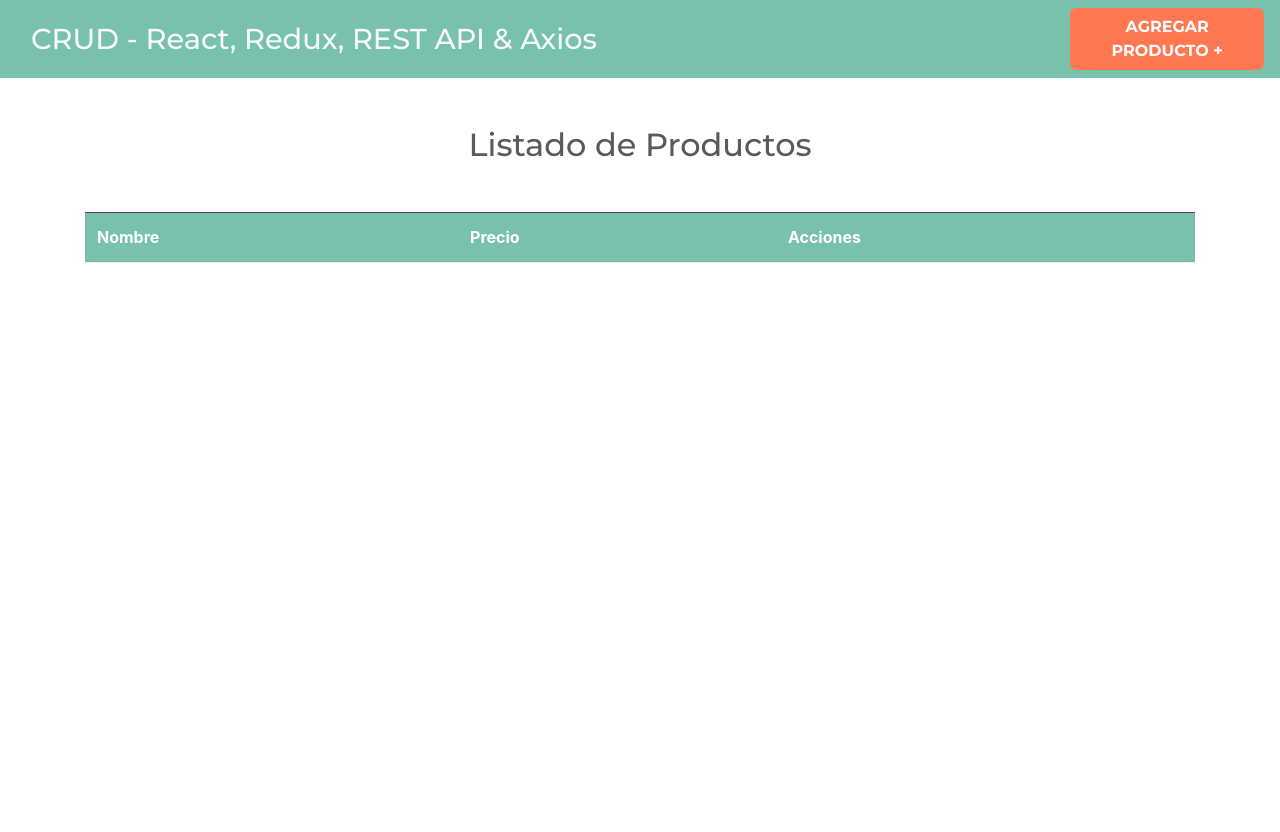
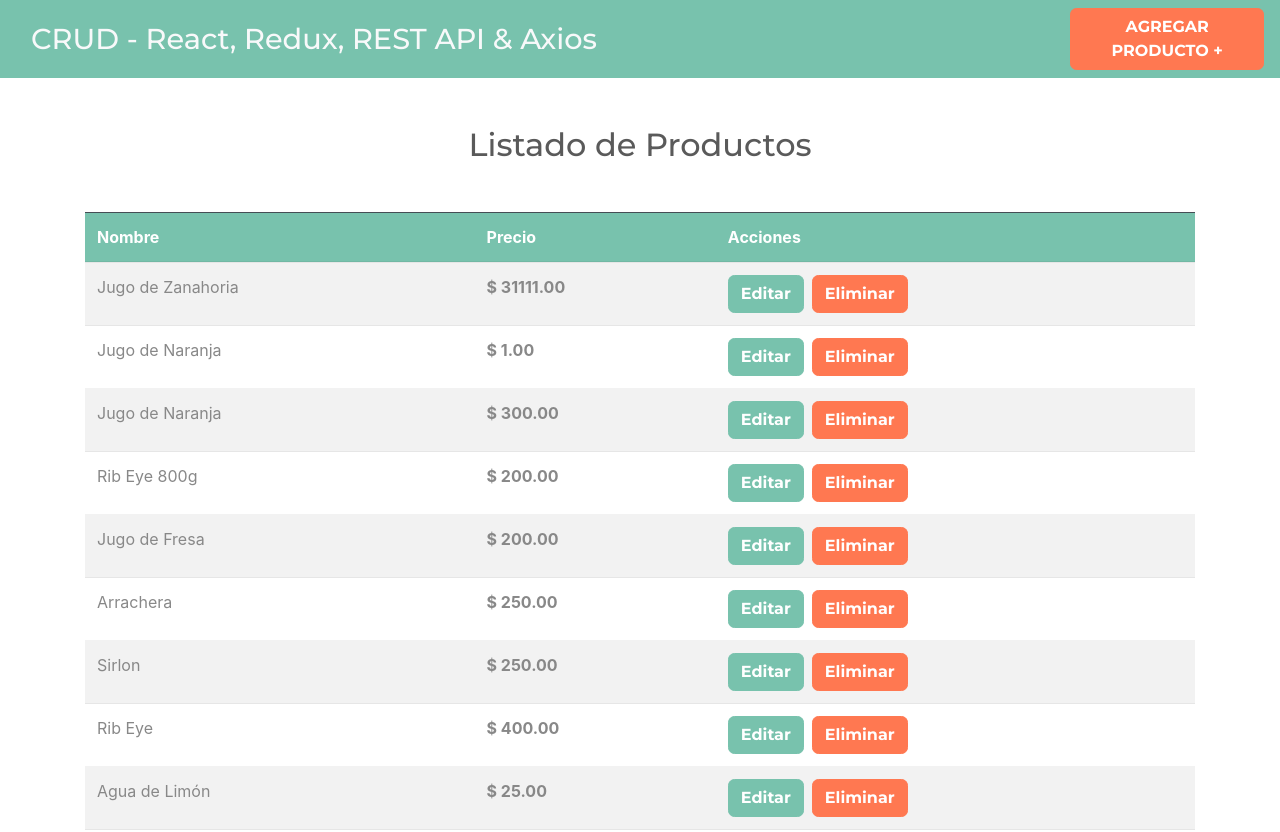
Before and after one commit to emman-martinez/React-Redux, a React (Create React App) app in the folder crud_redux/: page / in a window 1280 px wide. Shown: the top 832 px of the page. Before the commit the page ends 800 px from the top, so only its background shows below. Built offline with nearby package versions, Linux system fonts and the light colour scheme; data requests are answered from the project's data file.

Commit message:
Obteniendo los Productos en el State, Mostrando Productos en la Interfaz, Mostrando errores y spinner de carga

```diff
--- a/crud_redux/src/actions/productosAction.js
+++ b/crud_redux/src/actions/productosAction.js
@@ -66,6 +66,16 @@ const agregarProductoError = (estado) => ({
 export function obtenerProductosAction() {
     return async (dispatch) => {
         dispatch(descargaProductos());
+
+        try {
+            const respuesta = await clienteAxios.get('/productos');
+            // console.log(respuesta.data);
+            dispatch(descargaProductosExitosa(respuesta.data));
+        } catch (error) {
+            console.log(error);
+            dispatch(descargaProductosError());
+        }
+
     }
 }
 
@@ -73,3 +83,13 @@ const descargaProductos = () => ({
     type: COMENZAR_DESCARGA_PRODUCTOS,
     payload: true
 });
+
+const descargaProductosExitosa = (productos) => ({
+    type: DESCARGA_PRODUCTOS_EXITO,
+    payload: productos
+});
+
+const descargaProductosError = () => ({
+    type: DESCARGA_PRODUCTOS_ERROR,
+    payload: true
+})
--- /dev/null
+++ b/crud_redux/src/components/Producto.js
@@ -0,0 +1,31 @@
+import React from 'react';
+import { Link } from 'react-router-dom';
+
+const Producto = (props) => {
+
+    const { producto } = props;
+    const { nombre, precio, id } = producto;
+
+    return (
+        <tr>
+            <td>{nombre}</td>
+            <td><span className="font-weight-bold">$ {precio}.00</span></td>
+            <td className="acciones">
+                <Link
+                    to={`/productos/editar/${id}`}
+                    className="btn btn-primary mr-2"
+                >
+                    Editar
+                </Link>
+                <button
+                    type="button"
+                    className="btn btn-danger"
+                >
+                    Eliminar
+                </button>
+            </td>
+        </tr>
+    );
+}
+
+export default Producto;
--- a/crud_redux/src/components/Productos.js
+++ b/crud_redux/src/components/Productos.js
@@ -3,6 +3,9 @@ import React, { Fragment, useEffect } from 'react';
 // Redux
 import { useSelector, useDispatch } from 'react-redux';
 import { obtenerProductosAction } from './../actions/productosAction';
+
+import Producto from './Producto';
+import SpinCube from './../spinkit/SpinCube';
 
 const Productos = () => {
 
@@ -19,9 +22,21 @@ const Productos = () => {
 
     }, []);
 
+    // Obtener el State
+    const productos = useSelector( state => state.productos.productos);
+   // console.log(productos);
+   const error = useSelector( state => state.productos.error );
+   // console.log(error);
+   const cargando = useSelector( state => state.productos.loading );
+   console.log(cargando);
+
     return (
         <Fragment>
             <h2 className="text-center my-5">Listado de Productos</h2>
+
+            { error ? <p className="font-weight-bold alert alert-danger text-center">Hubo un error</p>  : null }
+            { cargando ? <SpinCube/> : null }
+
             <table className="table table-striped">
                 <thead className="bg-primary table-dark">
                     <tr>
@@ -31,7 +46,18 @@ const Productos = () => {
                     </tr>
                 </thead>
                 <tbody>
-
+                    { productos.length === 0 ? 'No hay productos' : (
+                            productos.map(producto => {
+                                    return(
+                                        <Producto
+                                            key={producto.id}
+                                            producto={producto}
+                                        />
+                                    );
+                                }
+                            )
+                        )
+                    }
                 </tbody>
             </table>
         </Fragment>
--- a/crud_redux/src/reducers/productosReducer.js
+++ b/crud_redux/src/reducers/productosReducer.js
@@ -29,11 +29,19 @@ export default function(state = initialState, action) {
                 productos: [...state.productos, action.payload]
             }
         case AGREGAR_PRODUCTO_ERROR:
+        case DESCARGA_PRODUCTOS_ERROR:
             return {
                 ...state,
                 loading: false,
                 error: action.payload
             }
+        case DESCARGA_PRODUCTOS_EXITO:
+            return {
+                ...state,
+                loading: false,
+                error: null,
+                productos: action.payload
+            }
         default:
             return state;
     }
```
Also changed, not shown: 1 other file (tests, documents, lock files or other folders).
